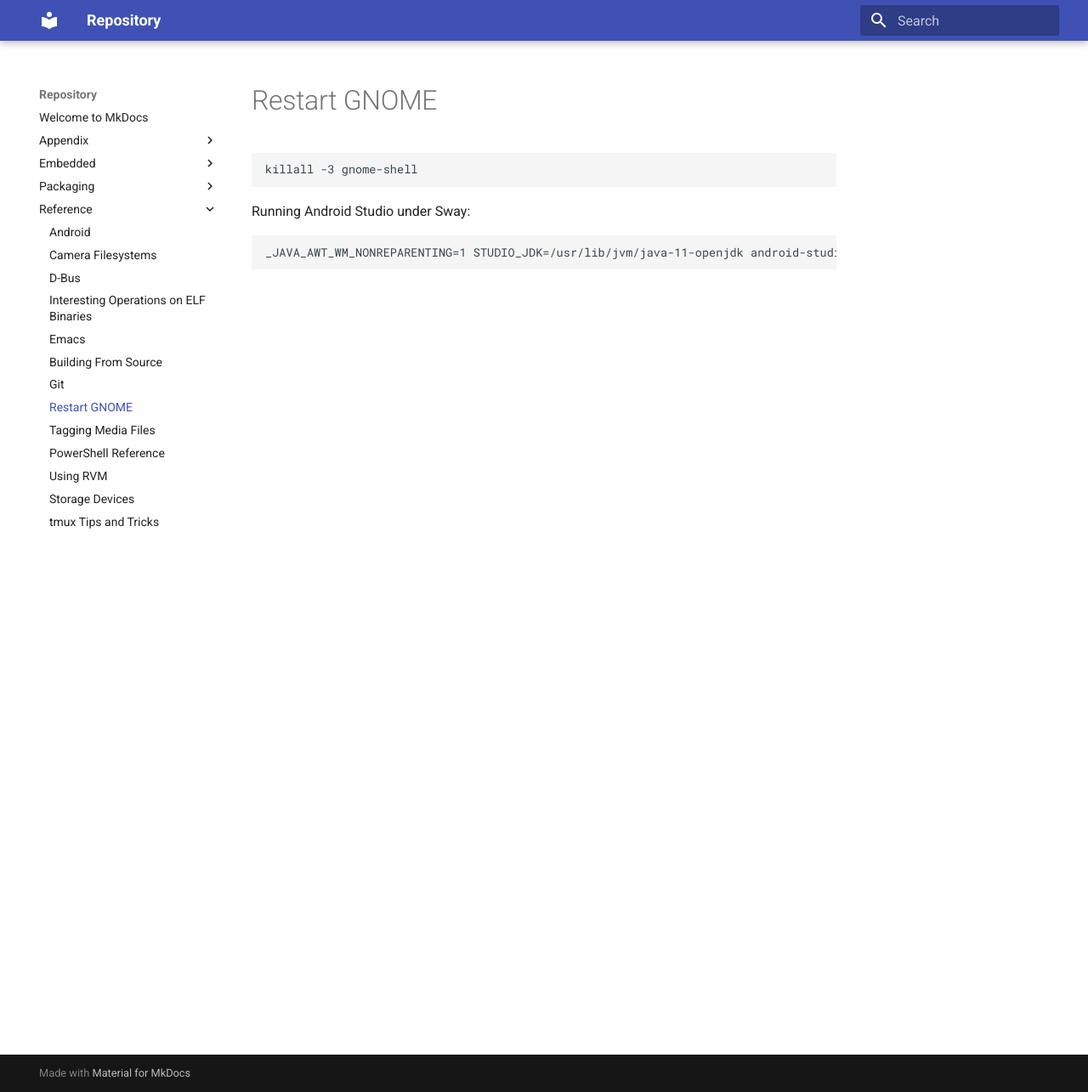
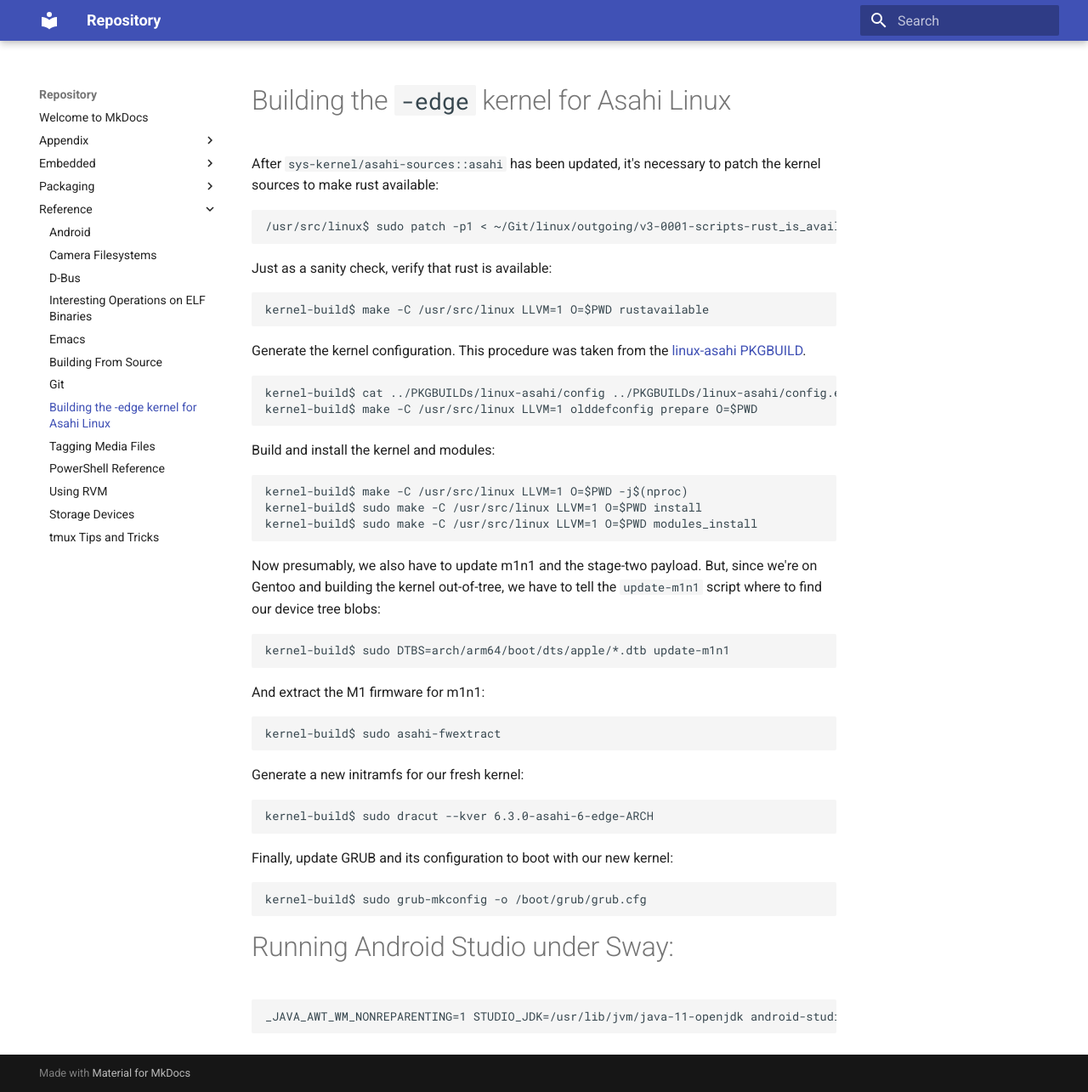
Before and after one commit to AmateurECE/twardyece-repository, an MkDocs documentation site: the page built from docs/Reference/LinuxDesktop.md, in a window 1280 px wide and 1285 px high. Shown: the whole window at 85% size. Built offline with MkDocs 1.6.1 and Material for MkDocs 9.7.7, drawn with Linux system fonts in a browser that asks for light colours.

Commit message:
Add information about compiling Gentoo kernels on M1

````diff
--- a/docs/Reference/LinuxDesktop.md
+++ b/docs/Reference/LinuxDesktop.md
@@ -1,11 +1,63 @@
-# Restart GNOME
+# Building the `-edge` kernel for Asahi Linux
+
+After `sys-kernel/asahi-sources::asahi` has been updated, it's necessary to
+patch the kernel sources to make rust available:
+
+```bash-session
+/usr/src/linux$ sudo patch -p1 < ~/Git/linux/outgoing/v3-0001-scripts-rust_is_available-Fix-clang-version-check.patch
+```
+
+Just as a sanity check, verify that rust is available:
+
+```bash-session
+kernel-build$ make -C /usr/src/linux LLVM=1 O=$PWD rustavailable
+```
+
+Generate the kernel configuration. This procedure was taken from the [linux-asahi PKGBUILD][1].
+
+```bash-session
+kernel-build$ cat ../PKGBUILDs/linux-asahi/config ../PKGBUILDs/linux-asahi/config.edge > .config
+kernel-build$ make -C /usr/src/linux LLVM=1 olddefconfig prepare O=$PWD
+```
+
+Build and install the kernel and modules:
+
+```bash-session
+kernel-build$ make -C /usr/src/linux LLVM=1 O=$PWD -j$(nproc)
+kernel-build$ sudo make -C /usr/src/linux LLVM=1 O=$PWD install
+kernel-build$ sudo make -C /usr/src/linux LLVM=1 O=$PWD modules_install
+```
+
+Now presumably, we also have to update m1n1 and the stage-two payload. But,
+since we're on Gentoo and building the kernel out-of-tree, we have to
+tell the `update-m1n1` script where to find our device tree blobs:
+
+```bash-session
+kernel-build$ sudo DTBS=arch/arm64/boot/dts/apple/*.dtb update-m1n1
+```
+
+And extract the M1 firmware for m1n1:
+
+```bash-session
+kernel-build$ sudo asahi-fwextract
+```
+
+Generate a new initramfs for our fresh kernel:
 
 ```
-killall -3 gnome-shell
+kernel-build$ sudo dracut --kver 6.3.0-asahi-6-edge-ARCH
 ```
 
-Running Android Studio under Sway:
+Finally, update GRUB and its configuration to boot with our new kernel:
+
+```bash-session
+kernel-build$ sudo grub-mkconfig -o /boot/grub/grub.cfg
+```
+
+# Running Android Studio under Sway:
 
 ```
 _JAVA_AWT_WM_NONREPARENTING=1 STUDIO_JDK=/usr/lib/jvm/java-11-openjdk android-studio
 ```
+
+[1]: https://github.com/AsahiLinux/PKGBUILDs/blob/main/linux-asahi/PKGBUILD
````
